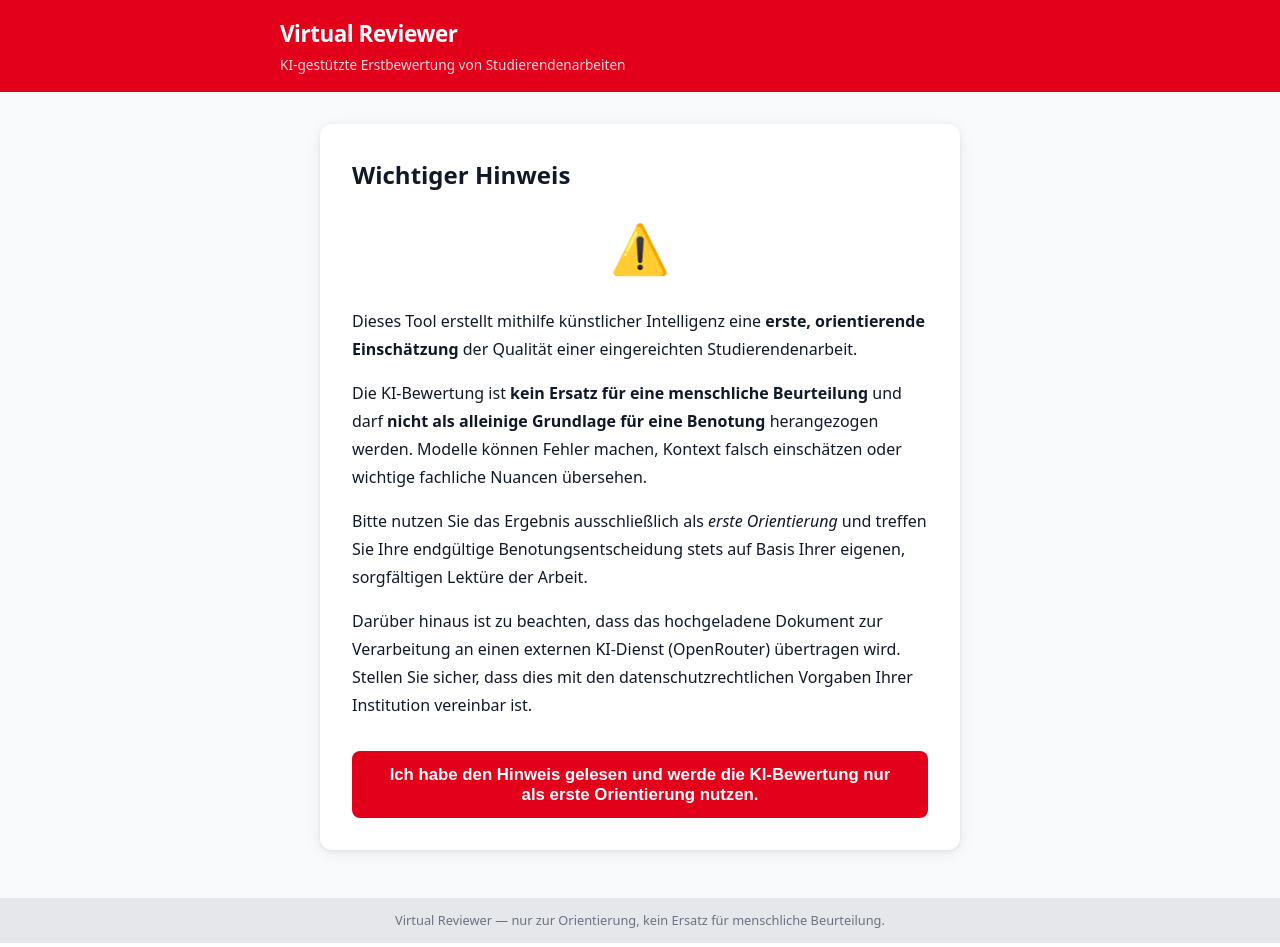
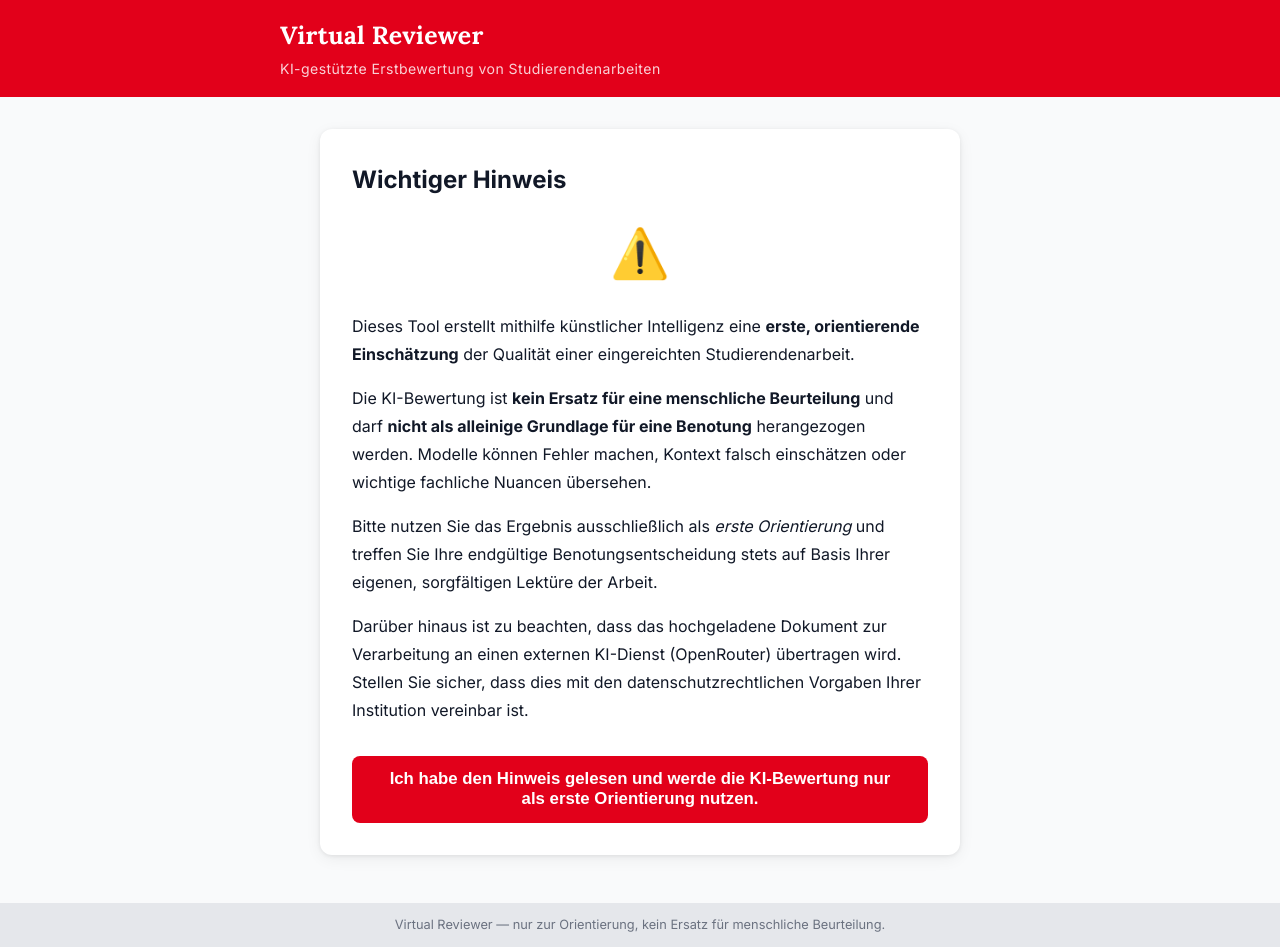
Before and after one commit to BVoermann/virtual_reviewer, a Django app: page / in a window 1280 px wide. Run offline with Django 4.2, Linux system fonts and the light colour scheme.

Commit message:
adds docker; puts secret into .env; changes font

```diff
--- a/reviewer/static/reviewer/css/main.css
+++ b/reviewer/static/reviewer/css/main.css
@@ -6,7 +6,7 @@
 /* --- Design tokens ----------------------------------------- */
 :root {
   --color-primary:       #e2001a;   /* university red */
-  --color-primary-hover: #1d4ed8;
+  --color-primary-hover: #C70219;
   --color-danger:        #dc2626;
   --color-warning-bg:    #fef9c3;
   --color-warning-border:#fde047;
@@ -33,7 +33,7 @@
 *, *::before, *::after { box-sizing: border-box; margin: 0; padding: 0; }
 
 body {
-  font-family: system-ui, -apple-system, "Segoe UI", Roboto, Helvetica, Arial, sans-serif;
+  font-family: "Inter", system-ui, -apple-system, "Segoe UI", Roboto, Helvetica, Arial, sans-serif;
   font-size: 1rem;
   line-height: 1.6;
   color: var(--color-text);
@@ -67,14 +67,18 @@ a { color: var(--color-primary); }
 }
 
 .site-title {
-  font-size: 1.4rem;
+  font-family: "Lora", Georgia, serif;
+  font-size: 1.55rem;
   font-weight: 700;
-  letter-spacing: -.02em;
+  letter-spacing: .01em;
 }
 
 .site-subtitle {
-  font-size: .85rem;
-  opacity: .85;
+  font-family: "Inter", system-ui, sans-serif;
+  font-size: .88rem;
+  font-weight: 400;
+  letter-spacing: .03em;
+  opacity: .82;
 }
 
 /* --- Main content ------------------------------------------- */
--- a/reviewer/templates/reviewer/base.html
+++ b/reviewer/templates/reviewer/base.html
@@ -6,6 +6,9 @@
   <title>{% block title %}Virtual Reviewer{% endblock %}</title>
   {% load static %}
   <link rel="icon" type="image/png" href="{% static 'reviewer/favicon.png' %}">
+  <link rel="preconnect" href="https://fonts.googleapis.com">
+  <link rel="preconnect" href="https://fonts.gstatic.com" crossorigin>
+  <link rel="stylesheet" href="https://fonts.googleapis.com/css2?family=Inter:wght@400;600;700&family=Lora:wght@600;700&display=swap">
   <link rel="stylesheet" href="{% static 'reviewer/css/main.css' %}">
 </head>
 <body>
```
Also changed, not shown: docker-compose.yml (added, +11 -0 lines), virtual_reviewer/settings.py (+4 -4 lines), 3 other files.
